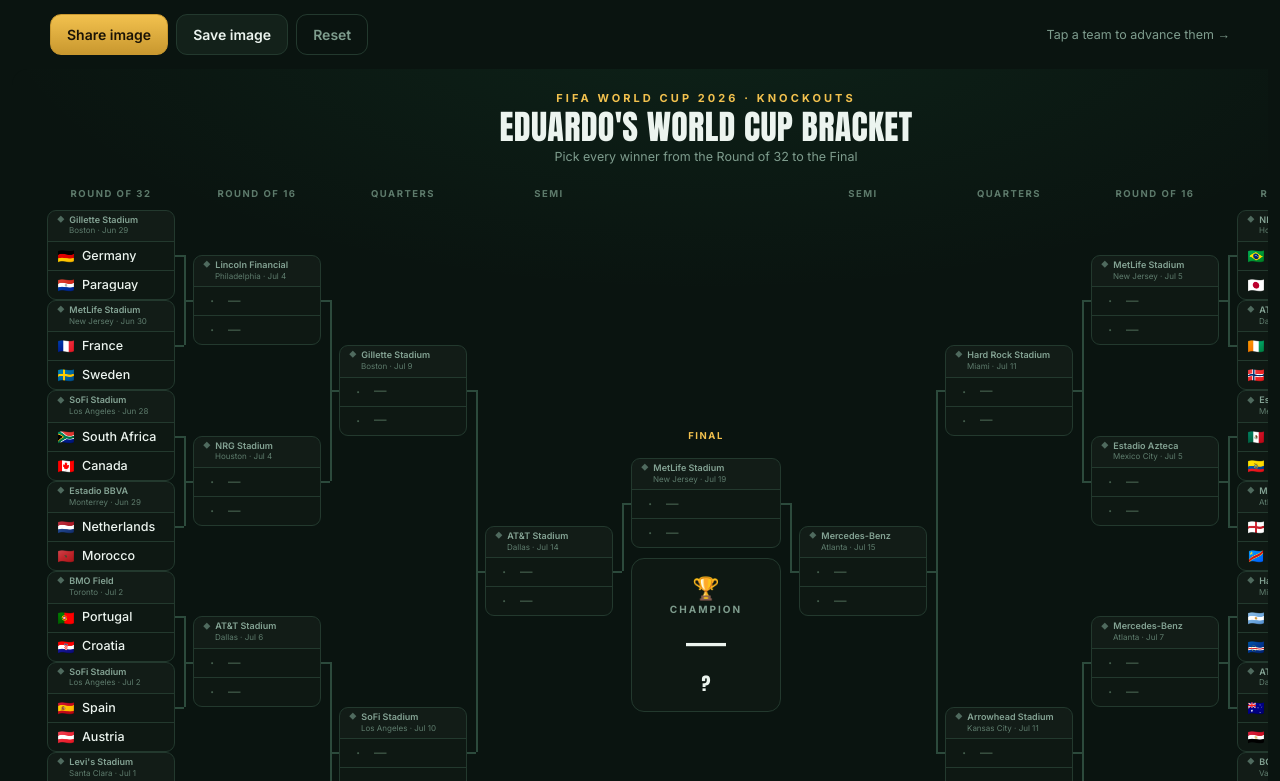
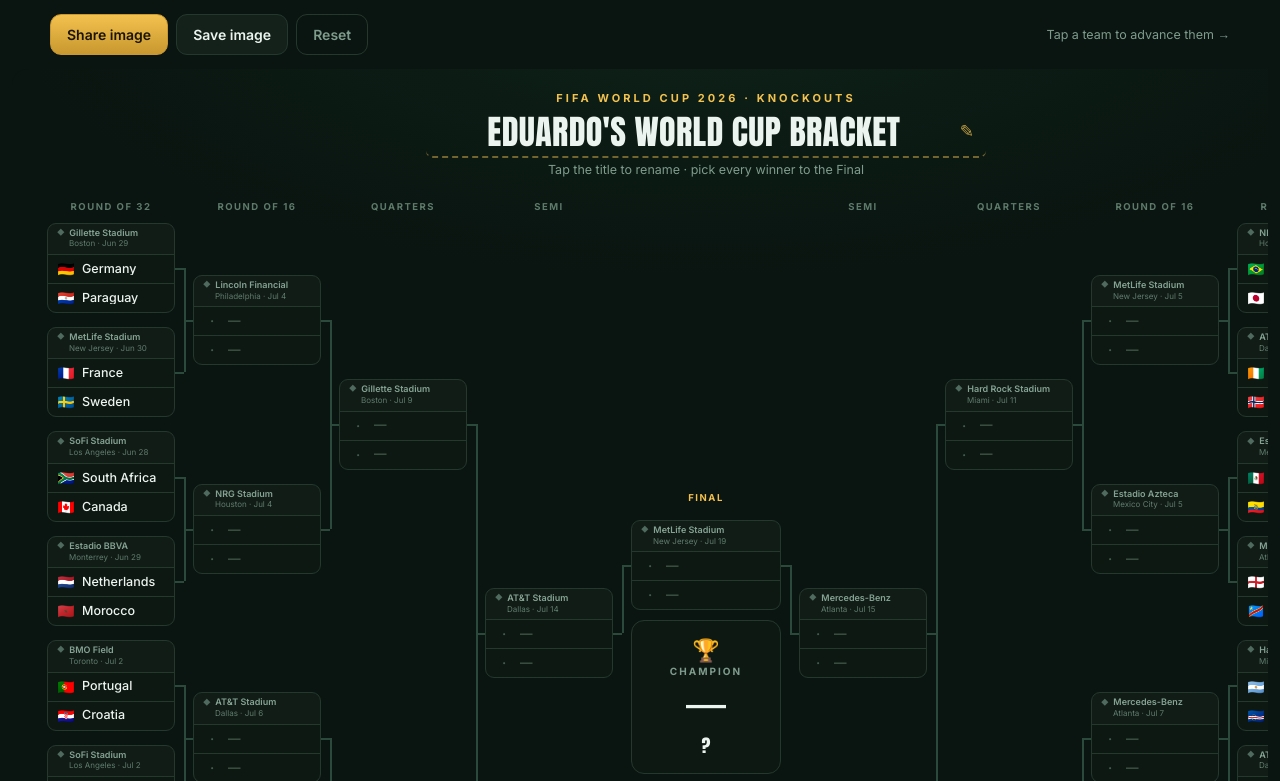
Before and after one commit to eduardoramirez/world-cup-bracket, a plain HTML site: page index.html in a window 1280 px wide. Both pictures are taken after a click on the button "Share image". Shown: the top 781 px of the page. Drawn offline with nearby package versions, Linux system fonts and the light colour scheme.

Commit message:
Update index.html

```diff
--- a/index.html
+++ b/index.html
@@ -40,10 +40,18 @@
     margin-bottom:18px;gap:3px;}
   .eyebrow{font-size:11px;letter-spacing:.28em;text-transform:uppercase;
     color:var(--gold);font-weight:700;}
+  .title-row{display:flex;align-items:center;justify-content:center;gap:10px;
+    width:min(90vw,560px);margin:2px auto 1px;padding:3px 12px 5px;cursor:text;
+    border-bottom:2px dashed rgba(242,193,78,.45);border-radius:7px;transition:.15s;}
+  .title-row:hover{background:rgba(242,193,78,.05);}
+  .title-row:focus-within{border-bottom-color:var(--gold);background:rgba(242,193,78,.09);}
   .title-input{font-family:'Anton',sans-serif;font-size:34px;line-height:1.05;
     letter-spacing:.01em;text-align:center;background:transparent;border:none;
-    color:var(--text);outline:none;width:min(92vw,640px);text-transform:uppercase;}
+    color:var(--text);outline:none;flex:1;min-width:0;width:100%;text-transform:uppercase;}
   .title-input::placeholder{color:#3f5b4d;}
+  .title-edit{flex:0 0 auto;color:var(--gold);font-size:17px;opacity:.8;
+    cursor:pointer;user-select:none;line-height:1;transition:.15s;}
+  .title-edit:hover,.title-row:focus-within .title-edit{opacity:1;}
   .sub{font-size:12.5px;color:var(--muted);}
 
   #bracket{position:relative;display:flex;align-items:stretch;gap:0;
@@ -52,7 +60,7 @@
   .cline{position:absolute;background:var(--line);}
 
   .col{position:relative;z-index:1;display:flex;flex-direction:column;
-    justify-content:space-around;padding:28px 9px;flex:0 0 auto;width:146px;}
+    justify-content:space-around;gap:14px;padding:28px 9px;flex:0 0 auto;width:146px;}
   .col.tight{justify-content:center;}
   .col-label{position:absolute;top:6px;left:0;right:0;text-align:center;
     font-size:9.5px;letter-spacing:.16em;text-transform:uppercase;
@@ -125,9 +133,12 @@
     <div id="poster">
       <div class="head">
         <div class="eyebrow">FIFA World Cup 2026 · Knockouts</div>
-        <input class="title-input" id="titleInput" maxlength="42"
-               value="Eduardo's World Cup Bracket" spellcheck="false">
-        <div class="sub" id="subLine">Pick every winner from the Round of 32 to the Final</div>
+        <div class="title-row" id="titleRow">
+          <input class="title-input" id="titleInput" maxlength="42"
+                 value="Eduardo's World Cup Bracket" spellcheck="false">
+          <span class="title-edit" id="editTitleBtn" title="Rename" aria-label="Edit title">✎</span>
+        </div>
+        <div class="sub" id="subLine">Tap the title to rename · pick every winner to the Final</div>
       </div>
       <div id="bracket">
         <div id="connectors"></div>
@@ -370,23 +381,31 @@
 
 const titleInput=document.getElementById('titleInput');
 titleInput.addEventListener('input',save);
+document.getElementById('editTitleBtn').addEventListener('click',()=>{
+  titleInput.focus(); titleInput.select();
+});
 
 /* ---- export ---- */
 async function capture(){
   await document.fonts.ready;
   const node=document.getElementById('poster');
   const input=document.getElementById('titleInput');
+  const row=document.getElementById('titleRow');
+  const sub=document.getElementById('subLine');
+  const subText=sub.textContent;
   const ghost=document.createElement('div');
   ghost.className='title-static';
   ghost.textContent=(input.value||input.placeholder||'').trim();
-  input.style.display='none';
-  input.parentNode.insertBefore(ghost,input.nextSibling);
+  row.style.display='none';
+  row.parentNode.insertBefore(ghost,row.nextSibling);
+  sub.textContent='Pick every winner from the Round of 32 to the Final';
   let canvas;
   try{
     canvas=await html2canvas(node,{backgroundColor:'#0A1410',scale:2,useCORS:true,logging:false});
   } finally {
     ghost.remove();
-    input.style.display='';
+    row.style.display='';
+    sub.textContent=subText;
   }
   return canvas;
 }
```
